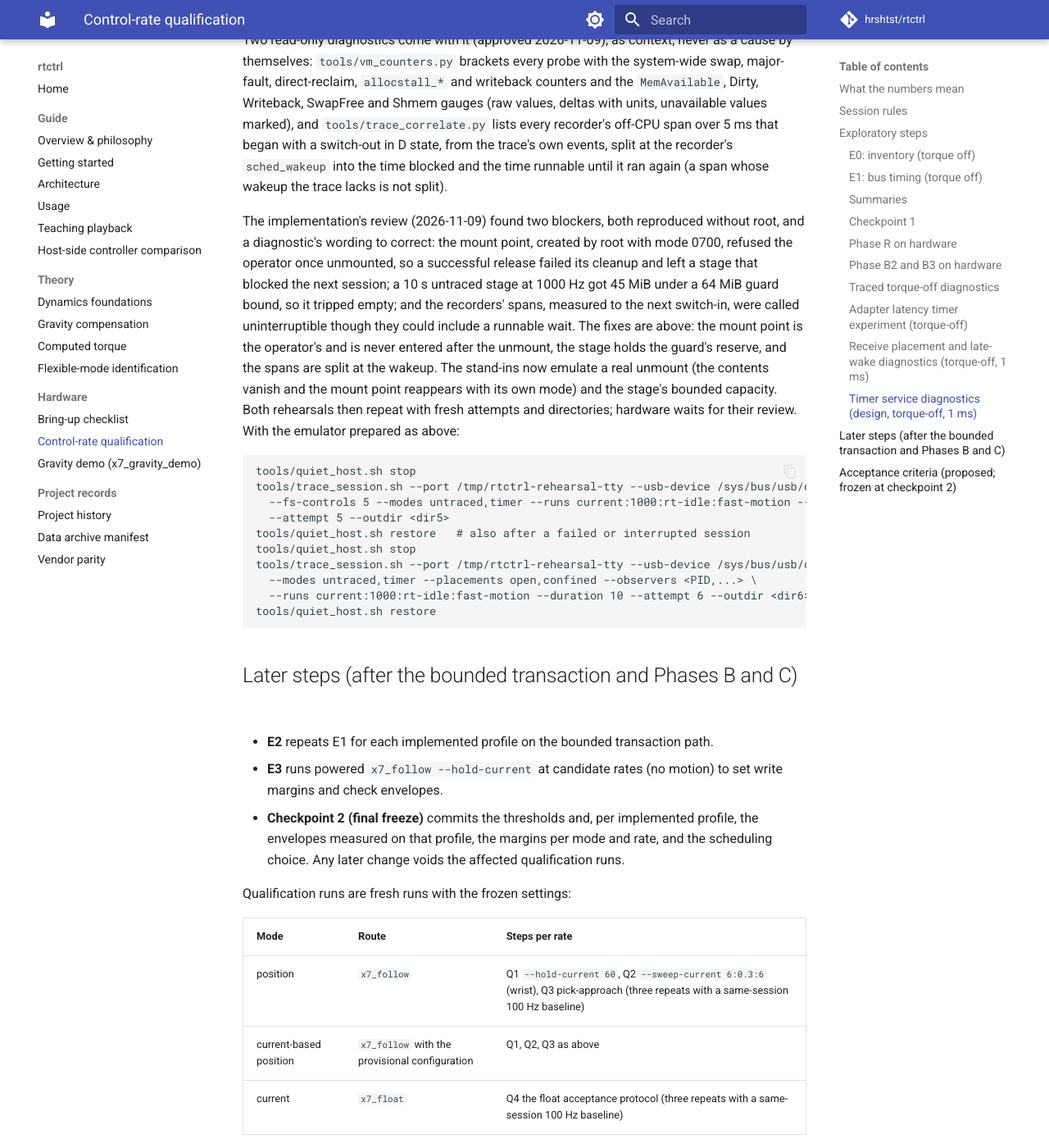
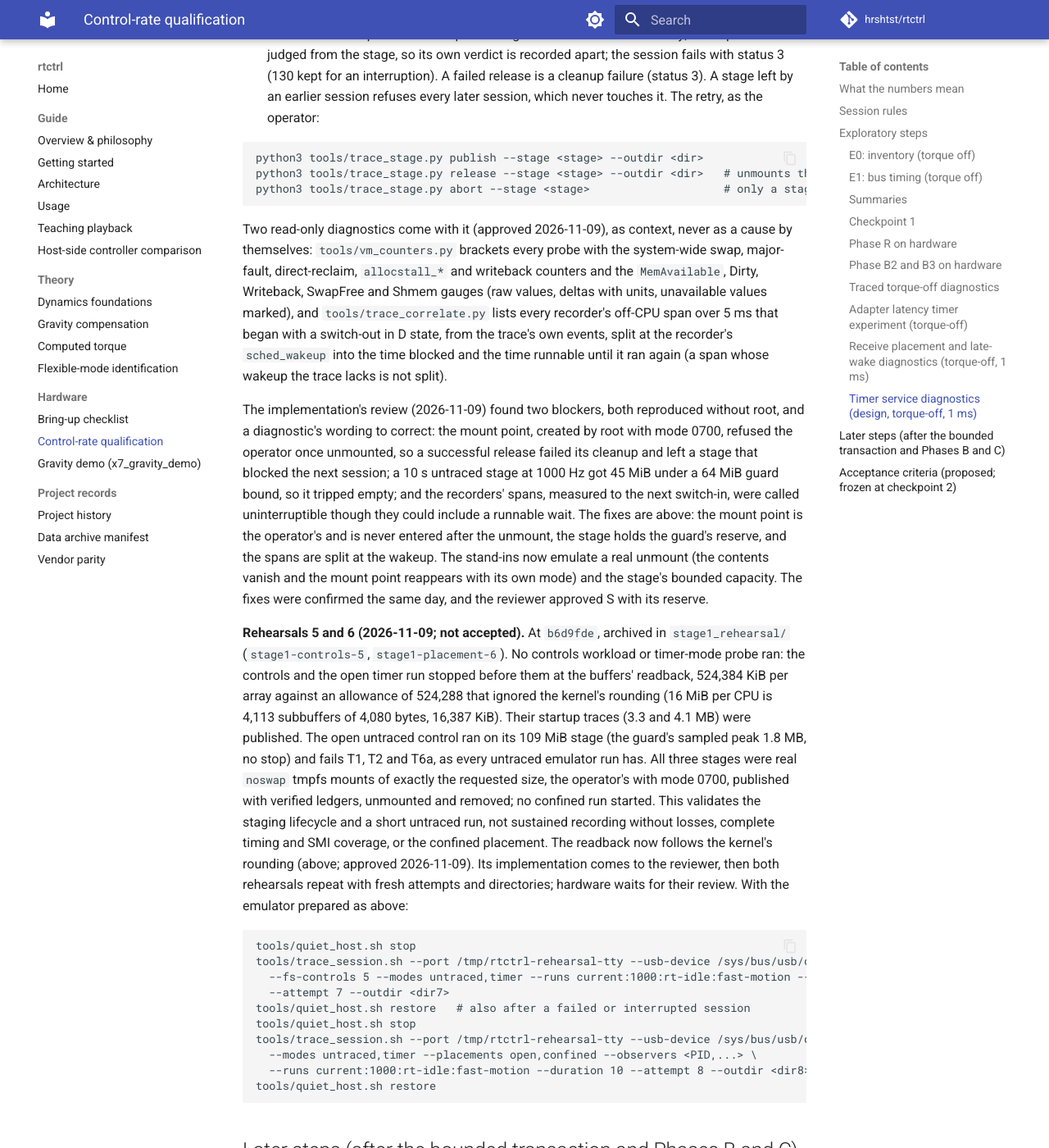
Before and after one commit to hrshtst/rtctrl, an MkDocs documentation site: the page built from docs/hardware/control-rate.md, in a window 1280 px wide and 1400 px high, scrolled down 33724 px. Shown: the whole window at 82% size. Built offline with MkDocs 1.6.1 and Material for MkDocs 9.7.7, drawn with Linux system fonts in a browser that asks for light colours; comment, search, counter and statistics services are not loaded; some of the changed text lies outside the part shown.

Commit message:
docs: rehearsals 5 and 6, the buffers' rounding, the smoke stop failure
control-rate.md: the outcome of rehearsals 5 and 6 (no
controls workload or timer-mode probe ran; the staging lifecycle and a
short untraced run validated, not sustained recording, coverage or the
confined placement), K as the data-plus-reader allocation, the exact
readback per array and CPU, and attempts 7 and 8's commands.
history.md: the rehearsals, the 13:13, 13:26 and 14:57 full runs in the float
smoke's table, and the unresolved stand-in tcpdump stop failure.

Claude-Session: https://claude.ai/code/session_019n1vHmKvqcQXktHbT1RjBu

````diff
--- a/docs/hardware/control-rate.md
+++ b/docs/hardware/control-rate.md
@@ -1583,9 +1583,14 @@ qualification of the production logging to disk.
   untraced run at 1000 Hz gets 109 MiB); the controls are budgeted over their own
   duration (three phases, two settles and 10 s); perf's frequency and stack
   size are budgeted. Before the mount, `MemAvailable` must be at least
-  S + K + H: K the kernel ring buffers of every trace array the run uses,
-  for every possible CPU (a timer run's two arrays, 2 × 32 × 16 MiB), H =
-  max(8 GiB, 15% of `MemTotal`). A 60 s timer run needs about 39.1 GB.
+  S + K + H: K the trace arrays' data-plus-reader allocation, for each
+  array and possible CPU (n + 1) subbuffers, with n = max(2, ceil(B / p)),
+  B the requested bytes and p the payload of a subbuffer in the array's page
+  header (4,080 bytes of a 4 KiB subbuffer on this kernel), and one more for
+  the reader: 16,456 KiB per CPU for 16 MiB requested, 1.08 GB for a timer
+  run's two arrays of 32 CPUs, bookkeeping and transient allocations
+  excluded. H = max(8 GiB, 15% of `MemTotal`). A 60 s timer run needs about
+  39.1 GB.
   The measured raw traces were 1.51 GB for a 10 s rehearsal run and 9.56 GB
   for hardware attempt 1's 60 s loaded run.
 - **Before anything runs:** the mount is verified (a tmpfs exactly at that
@@ -1593,7 +1598,13 @@ qualification of the production logging to disk.
   session's. A refusal or failure at any step before the marker undoes the
   stage only while it holds no data, and the run does not start.
 - **Before the probe:** trace-cmd's temporary files must be on the stage
-  only, and both arrays' `buffer_total_size_kb` must fit K. A guard on the
+  only, and every trace array must read back exactly as the kernel rounds
+  the request, a check kept apart from K. Its geometry must be the main
+  array's, read before any run (a missing or malformed page header refuses
+  the session). Each configured CPU's `buffer_size_kb` must read
+  floor(n p / 1024) KiB (16,387 for 16 MiB), and `buffer_total_size_kb` their
+  sum, truncated per CPU before summing (524,384 KiB per array); otherwise
+  the run stops before the probe. A guard on the
   tracer CPUs samples the stage's free space and `MemAvailable` every 0.2 s
   through the run and the assembly; below R/4 + Q free (what the run still
   writes after a stop, plus the reserve) or H/2 available, it stops
@@ -1653,20 +1664,37 @@ include a runnable wait. The fixes are above: the mount point is the
 operator's and is never entered after the unmount, the stage holds the
 guard's reserve, and the spans are split at the wakeup. The stand-ins now
 emulate a real unmount (the contents vanish and the mount point reappears
-with its own mode) and the stage's bounded capacity. Both rehearsals then
-repeat with fresh attempts and directories; hardware waits for their
-review. With the emulator prepared as above:
+with its own mode) and the stage's bounded capacity. The fixes were
+confirmed the same day, and the reviewer approved S with its reserve.
+
+**Rehearsals 5 and 6 (2026-11-09; not accepted).** At `b6d9fde`, archived in
+`stage1_rehearsal/` (`stage1-controls-5`, `stage1-placement-6`). No controls
+workload or timer-mode probe ran: the controls and the open timer run stopped
+before them at the buffers' readback, 524,384 KiB per array against an
+allowance of 524,288 that ignored the kernel's rounding (16 MiB per CPU is
+4,113 subbuffers of 4,080 bytes, 16,387 KiB). Their startup traces (3.3 and
+4.1 MB) were published. The open untraced control ran on its 109 MiB stage
+(the guard's sampled peak 1.8 MB, no stop) and fails T1, T2 and T6a, as every
+untraced emulator run has. All three stages were real `noswap` tmpfs mounts
+of exactly the requested size, the operator's with mode 0700, published with
+verified ledgers, unmounted and removed; no confined run started. This
+validates the staging lifecycle and a short untraced run, not sustained
+recording without losses, complete timing and SMI coverage, or the confined
+placement. The readback now follows the kernel's rounding (above; approved
+2026-11-09). Its implementation comes to the reviewer, then both rehearsals
+repeat with fresh attempts and directories; hardware waits for their review.
+With the emulator prepared as above:
 
 ```
 tools/quiet_host.sh stop
 tools/trace_session.sh --port /tmp/rtctrl-rehearsal-tty --usb-device /sys/bus/usb/devices/1-9 \
   --fs-controls 5 --modes untraced,timer --runs current:1000:rt-idle:fast-motion --duration 10 \
-  --attempt 5 --outdir <dir5>
+  --attempt 7 --outdir <dir7>
 tools/quiet_host.sh restore   # also after a failed or interrupted session
 tools/quiet_host.sh stop
 tools/trace_session.sh --port /tmp/rtctrl-rehearsal-tty --usb-device /sys/bus/usb/devices/1-9 \
   --modes untraced,timer --placements open,confined --observers <PID,...> \
-  --runs current:1000:rt-idle:fast-motion --duration 10 --attempt 6 --outdir <dir6>
+  --runs current:1000:rt-idle:fast-motion --duration 10 --attempt 8 --outdir <dir8>
 tools/quiet_host.sh restore
 ```
 
````
Also changed, not shown: docs/records/history.md (+29 -3 lines).
